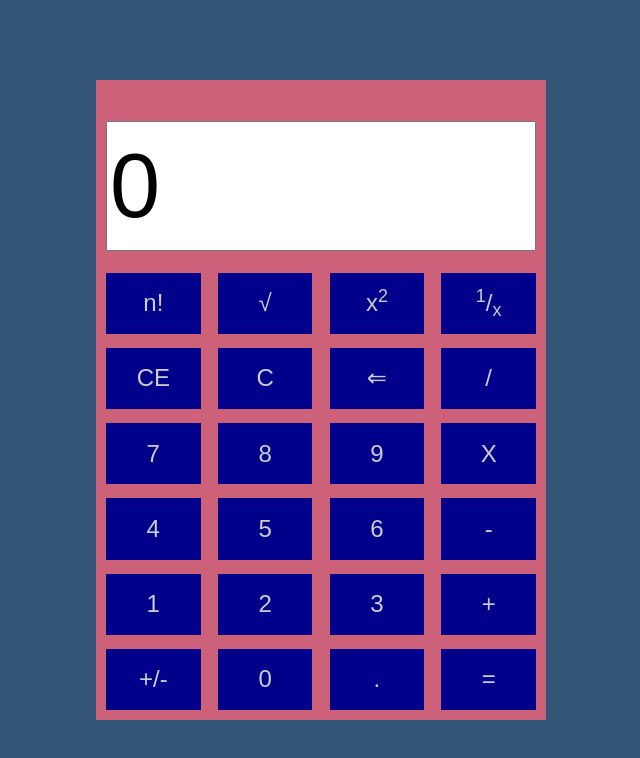
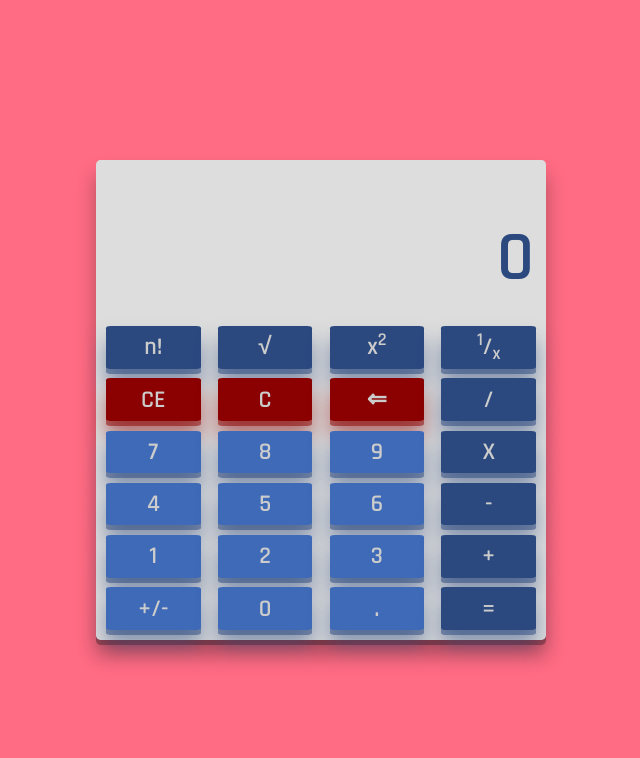
Before and after one commit to MateuszCh/Calculator, a website: page app/index.html in a window 1280 px wide. Shown: the whole page, without its empty margins (319-959 px from the left). Drawn offline with Linux system fonts and the light colour scheme.

Commit message:
css main changes

```diff
--- /dev/null
+++ b/app/sass/base/_fonts.scss
@@ -0,0 +1 @@
+@import url('https://fonts.googleapis.com/css?family=Rajdhani:300,600');
--- a/app/sass/helpers/_variables.scss
+++ b/app/sass/helpers/_variables.scss
@@ -1,3 +1,6 @@
-$bg-color: #357;
-$calc-color: #cc6179;
-$btn-color: #CCC;
+$bg-color: #FF6C84;
+$calc-color: #DDD;
+$btn-text-color: #CCC;
+$btn-color: #2b497f;
+$delete-btn-color: #8B0000;
+$blue: rgba(42,73, 137, .8);
--- a/app/sass/layout/_calc.scss
+++ b/app/sass/layout/_calc.scss
@@ -3,36 +3,56 @@
   flex-direction: column;
   background-color: $calc-color;
   width: 80%;
-  height: 80%;
+  height: 60%;
   min-height: 460px;
   max-width: 450px;
   padding: 10px;
   box-sizing: border-box;
+  //border: 10px solid $btn-color;
+  box-shadow: 0 5px rgba(0,0,0, .3),
+              0 15px 20px rgba(0,0,0, .3);
+  border-radius: 1%;
 }
 
 .sum  {
   margin: 0;
   //direction: rtl;
-  flex-basis: 5%;
-
+  flex-basis: 10%;
+  font-family: 'Rajdhani', sans-serif;
+  font-size: 25px;
+  padding: 0 10px;
+  color: $btn-color;
 }
 
 .result {
+  background-color: $calc-color;
+  color: $btn-color;
   flex-basis: 20%;
-  margin: 0;
-  //direction: rtl;
-  font-size: 90px;
-  align-items: center;
+  //margin: 0;
+  direction: rtl;
+  font-size: 70px;
+  font-family: 'Rajdhani', sans-serif;
+  border:none;
+  font-weight: 600;
+  border-radius: 2%;
+  //box-shadow: inset 0 10px 6px 1px $btn-text-color;
+  &::selection  {
+    background: $btn-text-color;
+  }
+
 }
 
 
 
 .panel  {
-  flex-basis: 20%;
+  flex-basis: 70%;
   display: flex;
   margin-top: 5%;
-  flex-grow: 2;
+  //flex-grow: 2;
   justify-content: space-between;
+  font-family: 'Rajdhani', sans-serif;
+  font-weight: 600;
+
 }
 
 
@@ -48,8 +68,41 @@ button  {
   height: 14%;
   //flex-grow:1;
   display: block;
-  background-color: darkblue;
+  background-color: $btn-color;
   border: none;
-  color: $btn-color;
+  color: $btn-text-color;
   font-size: 1.5rem;
+  border-radius: 5%;
+  box-shadow: 0 5px rgba($btn-color, .5),
+  0 15px 20px rgba($btn-color, .5);
+
+  &:hover {
+    background-color: lighten( $btn-color, 10% );
+  }
 }
+.delete, .deleteLastNumber, .deleteOneDigit {
+  background-color: $delete-btn-color;
+  box-shadow: 0 5px rgba($delete-btn-color, .5),
+  0 15px 20px rgba($delete-btn-color, .5);
+  &:hover {
+    background-color: lighten( $delete-btn-color, 10% );
+  }
+}
+.numbers, .oneNumberOperations[value="changeSign"]  {
+  background-color: lighten($btn-color, 15%);
+  &:hover {
+    background-color: lighten($btn-color, 25%);
+  }
+}
+
+input:focus, input:active, input:active, input:focus:active,
+button:focus, button:active, button:focus:active {
+  outline: none;
+}
+
+button:active {
+  box-shadow: none;
+  position: relative;
+  top:5px;
+
+}
--- a/app/sass/main.scss
+++ b/app/sass/main.scss
@@ -1,4 +1,5 @@
 @import "base/normalize/normalize";
+@import "base/fonts";
 
 
 @import 'helpers/variables';
```
Also changed, not shown: app/css/main.css.
